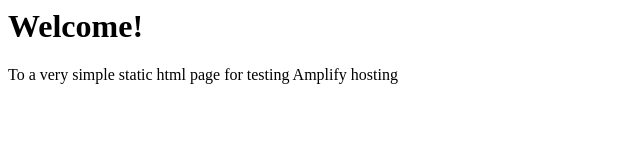
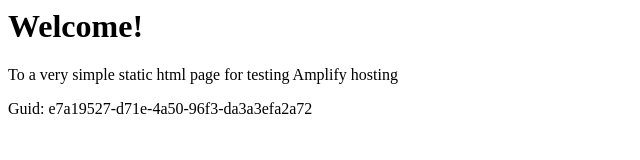
Before and after one commit to aws-aemilia-cdg/Github-PR-Commit-Integration-Test-DoNotTouch-Gith-OKSLNVO2-v1-preprod-eu-west-3, a website: page src/index.html in a window 1280 px wide. Shown: the whole page, without its empty margins (0-640 px from the left). Drawn offline with Linux system fonts and the light colour scheme.

Commit message:
commit from integ tests

```diff
--- a/src/index.html
+++ b/src/index.html
@@ -1,3 +1,5 @@
+
+
 <html lang="en">
 
 <head>
@@ -10,6 +12,6 @@
 <body>
     <h1>Welcome!</h1>
     <p>To a very simple static html page for testing Amplify hosting</p>
-</body>
+    <p>Guid: e7a19527-d71e-4a50-96f3-da3a3efa2a72</p></body>
 
 </html>
```
